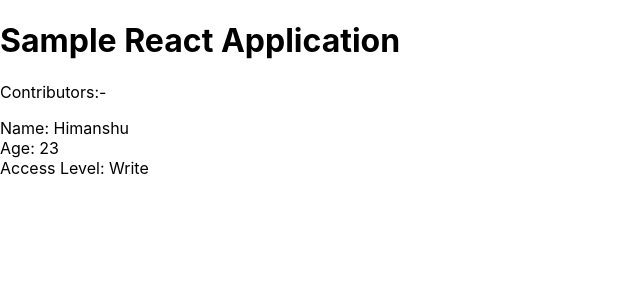
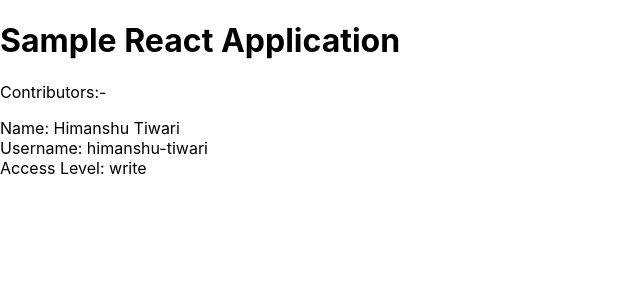
Before and after one commit to himanshu-tiwari/Sample-react, a React (Create React App) app: page / in a window 1280 px wide. Shown: the top 300 px of the page, without its empty margins (0-640 px from the left). Built offline with nearby package versions, Linux system fonts and the light colour scheme.

Commit message:
Making use of props to send dynamic content to the nested component

```diff
--- a/src/App.js
+++ b/src/App.js
@@ -7,7 +7,7 @@ class App extends Component {
             <div className="App">
                 <h1>Sample React Application</h1>
                 <p>Contributors:-</p>
-                <Contributor />
+                <Contributor name='Himanshu Tiwari' username='himanshu-tiwari' access='write' />
             </div>
         );
     }
--- a/src/Contributor.js
+++ b/src/Contributor.js
@@ -4,9 +4,9 @@ class Contributor extends Component {
 	render() {
 		return(
 			<div className="contributors">
-				<div>Name: Himanshu</div>
-				<div>Age: 23</div>
-				<div>Access Level: Write</div>
+				<div>Name: { this.props.name }</div>
+				<div>Username: { this.props.username }</div>
+				<div>Access Level: { this.props.access }</div>
 			</div>
 		);
 	}
```
